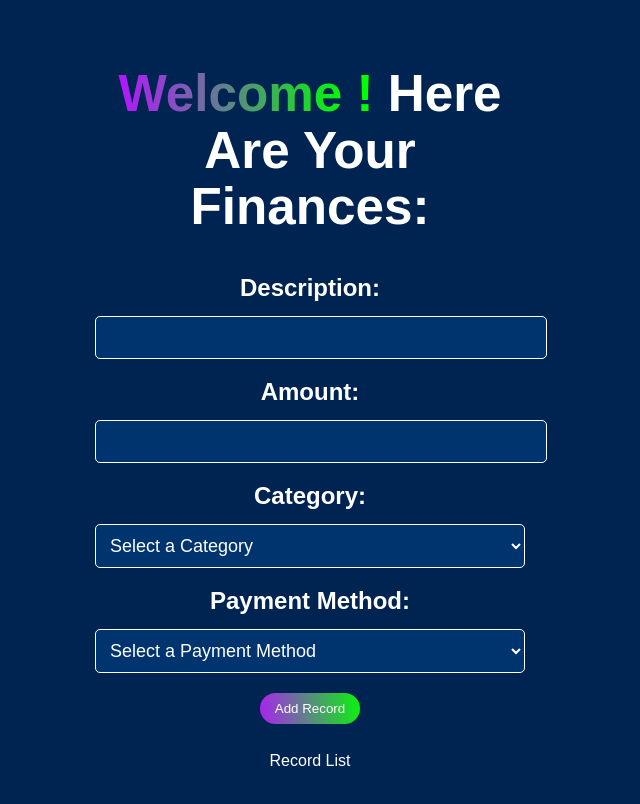
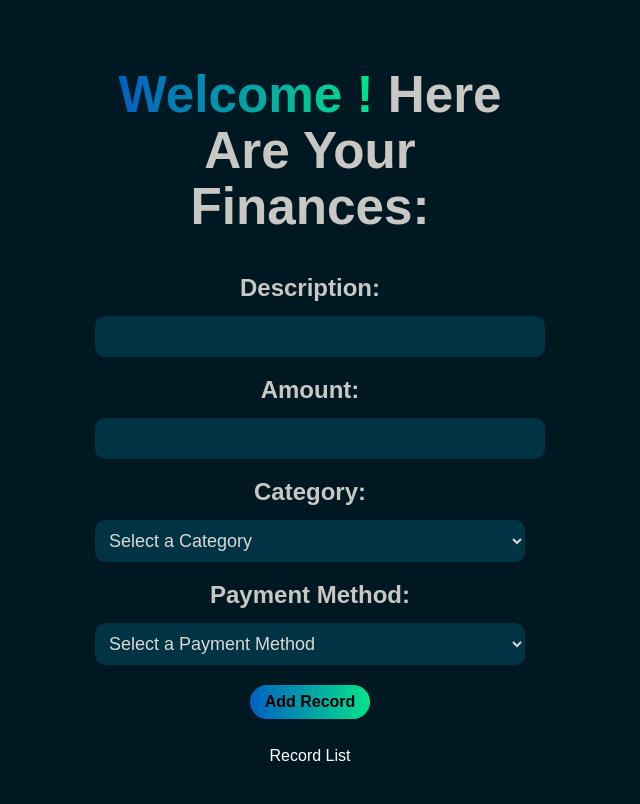
Before and after one commit to HillaryG1/fullstack-expense-tracker, a React (Vite) app in the folder client/: page / in a window 1280 px wide. Shown: the whole page, without its empty margins (330-970 px from the left). Built offline with nearby package versions, Linux system fonts and the light colour scheme; no server answers.

Commit message:
Implement Routers

```diff
--- a/client/src/index.css
+++ b/client/src/index.css
@@ -17,7 +17,7 @@ body {
   place-items: center;
   min-width: 320px;
   min-height: 100vh;
-  background: #002451;
+  background: #001822;
 }
 
 /* h1 {
--- a/client/src/pages/dashboard/record-form.css
+++ b/client/src/pages/dashboard/record-form.css
@@ -9,14 +9,14 @@
 
 h1,
 h2 {
-  color: white;
+  color: #c9c7c4;
   text-align: center;
   font-size: 3.2em;
   line-height: 1.1;
 }
 
 h1 span {
-  background: linear-gradient(270deg, #00FF00 10%, #B415FF 100%);
+  background: linear-gradient(264deg, #05eb87 -5.09%, #0156c6 106.28%);
   background-clip: text;
   -webkit-background-clip: text;
   -webkit-text-fill-color: transparent;
@@ -28,8 +28,10 @@ h1 span {
 }
 
 .button {
-  background: linear-gradient(264deg, #00FF00 -5.09%, #B415FF 106.28%);
-  color: white;
+  background: linear-gradient(264deg, #05eb87 -5.09%, #0156c6 106.28%);
+  color: black;
+  font-size: 16px;
+  font-weight: 600;
   border: none;
   padding: 8px 15px;
   margin: 5px;
@@ -48,13 +50,14 @@ h1 span {
   padding: 10px;
   margin-top: 5px;
   margin-bottom: 15px;
-  background-color: #00346e;
-  border: .5px solid white;
+  background: #003344;
+  border: none;
   outline: none;
-  border-radius: 5px;
-  color: white;
+  border-radius: 10px;
+  color: #dbd8d3;
   font-size: 18px;
   font-weight: 500;
+
 }
 
 .input:hover {
@@ -66,6 +69,6 @@ label {
   font-weight: 800;
   display: block;
   margin-bottom: 5px;
-  color: white;
+  color: #c9c7c4;
 
 }
```
Also changed, not shown: 1 other file (tests, documents, lock files or other folders).
